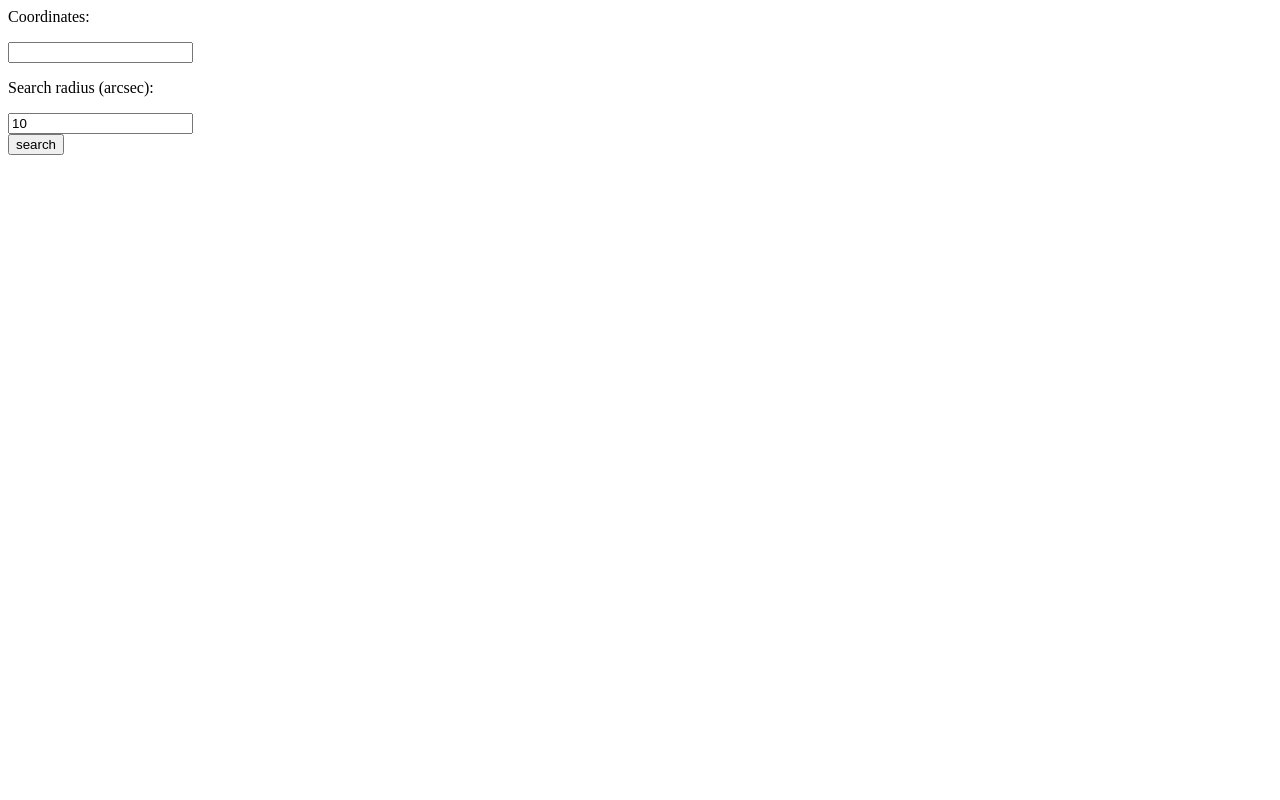
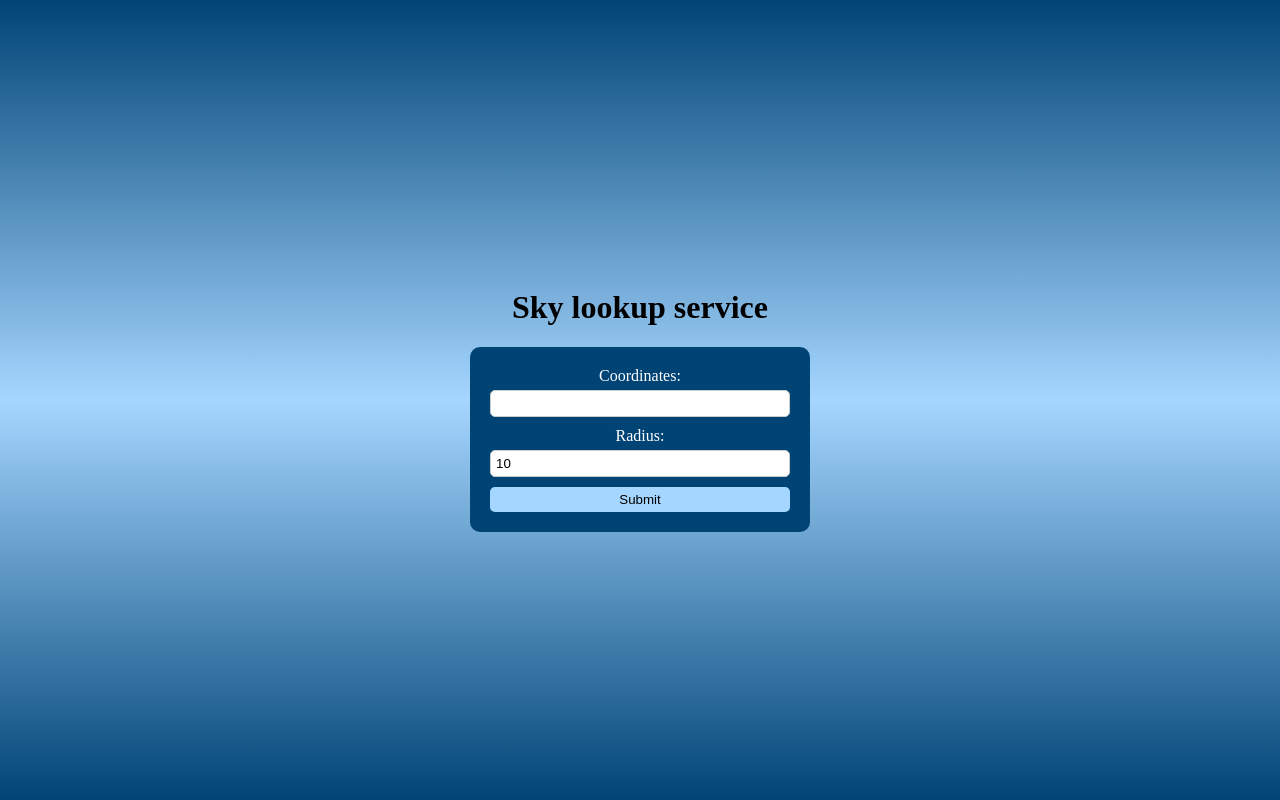
Before and after one commit to minzastro/lookup, a plain HTML site: page index.html in a window 1280 px wide. Drawn offline with Linux system fonts and the light colour scheme.

Commit message:
Updated main page

```diff
--- a/index.html
+++ b/index.html
@@ -1,11 +1,45 @@
-<html>
-    <body>
-        <form action='/lookup/search'>
-            <p>Coordinates:</p>
-            <input type='text' name='coordinates'/><br/>
-            <p>Search radius (arcsec):</p>
-            <input type='text' name='radius' value='10'/><br/>
-            <input type="submit" value="search"/>
+<!DOCTYPE html>
+<html lang="en">
+<head>
+<meta charset="UTF-8">
+<meta name="viewport" content="width=device-width, initial-scale=1.0">
+<title>Sky Lookup Service</title>
+<link rel="stylesheet" href="static/styles.css">
+
+<script>
+    document.getElementById('skyLookupForm').addEventListener('submit', function(event) {
+    event.preventDefault();
+    alert('Form submitted!');
+});
+
+// Add keypress event listener to enforce input rules
+const inputs = document.querySelectorAll('input');
+inputs.forEach(input => {
+    input.addEventListener('keypress', function(e) {
+        const charCode = e.which || e.keyCode;
+        if (!(charCode >= 48 && charCode <= 57 || charCode === 32 || charCode === 44 || charCode === 46)) {
+            e.preventDefault();
+        }
+    });
+});
+</script>
+</head>
+<body>
+<div class="container">
+    <h1>Sky lookup service</h1>
+    <div class="form-container">
+        <form id="skyLookupForm" action='/lookup/search'>
+            <label for="coord">Coordinates:</label>
+            <input type="text" id="coord" name="coordinates" pattern="[0-9\s,\.]*" required>
+
+            <label for="radius">Radius:</label>
+            <input type="text" id="radius" name="radius" pattern="[0-9\s,\.]*" required value="10">
+
+            <button type="submit">Submit</button>
         </form>
-    </body>
+    </div>
+</div>
+
+<script src="script.js"></script>
+</body>
 </html>
--- /dev/null
+++ b/static/styles.css
@@ -0,0 +1,49 @@
+body, html {
+    height: 100%;
+    margin: 0;
+    display: flex;
+    justify-content: center;
+    align-items: center;
+    background: linear-gradient(to bottom, #004476, #a5d6ff, #004476);
+}
+
+.container {
+    text-align: center;
+}
+
+.form-container {
+    background-color: #004476;
+    border-radius: 10px;
+    padding: 20px;
+    color: white;
+    width: 300px;
+}
+
+form {
+    display: flex;
+    flex-direction: column;
+}
+
+label {
+    margin-bottom: 5px;
+}
+
+input {
+    margin-bottom: 10px;
+    padding: 5px;
+    border: 1px solid #ccc;
+    border-radius: 5px;
+}
+
+button {
+    padding: 5px 10px;
+    border: none;
+    background-color: #a5d6ff;
+    border-radius: 5px;
+    cursor: pointer;
+}
+
+button:hover {
+    background-color: #004476;
+    color: white;
+}
```
